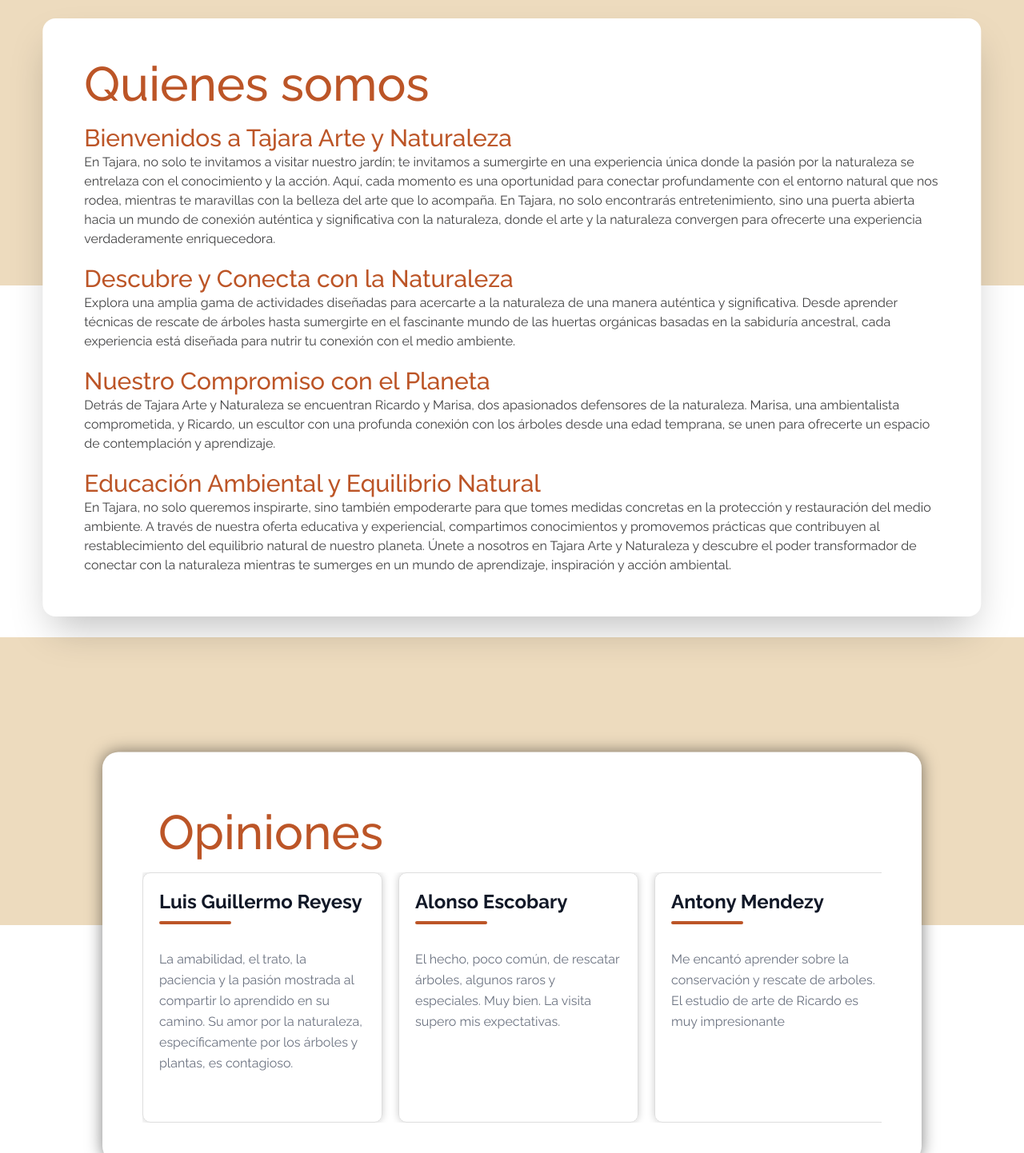
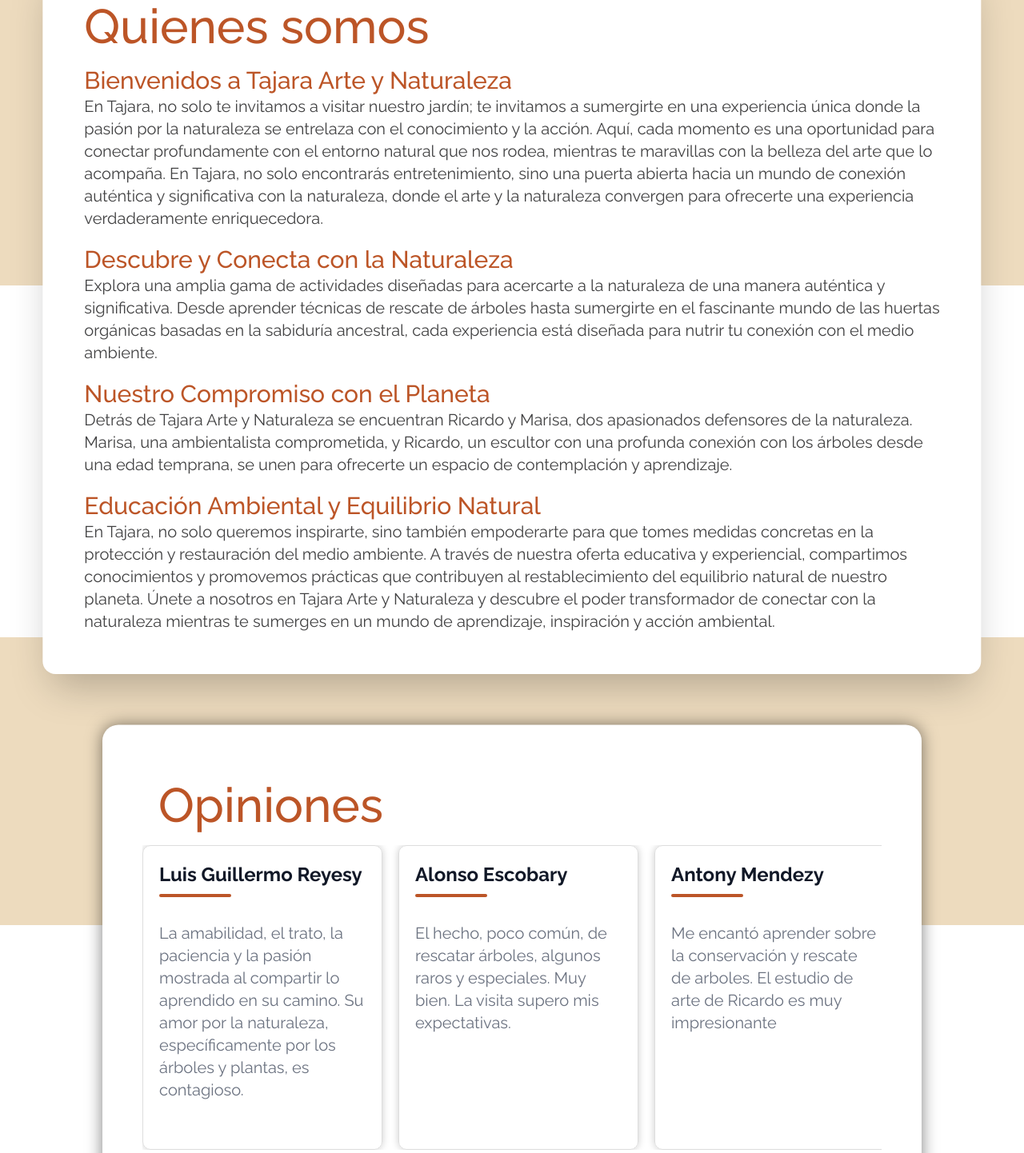
Before and after one commit to valentinavillegasc/Tajara, an Astro site: page / in a window 1280 px wide. Shown: the part 1004-2446 px from the top of the page at 80% size. Built offline with nearby package versions, Linux system fonts and the light colour scheme; Astro itself is replaced by a stand-in of ours.

Commit message:
fix inicio

```diff
--- a/src/components/Memorias.astro
+++ b/src/components/Memorias.astro
@@ -11,7 +11,7 @@ const { name, texto   } = Astro.props
 
     <h3 class="text-gray-900 pb-2 text-xl font-bold sm:text-2xl">{name}y</h3>
     <span class="bg-primaryDark mx-auto mb-6 inline-block h-1 w-[90px] rounded"></span>
-    <p class="text-gray-500 mb-10 text-base leading-relaxed">{texto}</p>
+    <p class="sm:text-xl text-gray-500 mb-10 text-base leading-relaxed">{texto}</p>
   </div>
 
   <style>
--- a/src/components/Portada.astro
+++ b/src/components/Portada.astro
@@ -12,7 +12,7 @@ const { title, texto, imagen } = Astro.props
     <div class="max-w-max p-10 mt-8 rounded-2xl flex flex-row relative justify-center">
         <div class="custom-container flex flex-col justify-center">
             <h1 class="text-6xl text-primaryDark m-5 mb-2">{title}</h1>
-            <h2 class="text-xl text-secondaryDark m-5">{texto}</h2>
+            <h2 class="text-xl lg:text-secondaryDark sm:text-black m-5">{texto}</h2>
         </div>
         <div>
             <img src={imagen} alt="foto bonsai" class="lg:w-[720px] lg:h-[487px] rounded-xl sm:w-[550px] sm:h-[550px]">
--- a/src/components/Presentación.astro
+++ b/src/components/Presentación.astro
@@ -42,19 +42,19 @@
         <h1 class="text-6xl text-primaryDark font-medium m-5">Quienes somos</h1>
         <div class="m-5">
             <h2 class="text-3xl text-primaryDark font-medium">Bienvenidos a Tajara Arte y Naturaleza</h2>
-            <p class="text-secondaryDark">En Tajara, no solo te invitamos a visitar nuestro jardín; te invitamos a sumergirte en una experiencia única donde la pasión por la naturaleza se entrelaza con el conocimiento y la acción. Aquí, cada momento es una oportunidad para conectar profundamente con el entorno natural que nos rodea, mientras te maravillas con la belleza del arte que lo acompaña. En Tajara, no solo encontrarás entretenimiento, sino una puerta abierta hacia un mundo de conexión auténtica y significativa con la naturaleza, donde el arte y la naturaleza convergen para ofrecerte una experiencia verdaderamente enriquecedora.</p>
+            <p class="sm:text-xl text-secondaryDark">En Tajara, no solo te invitamos a visitar nuestro jardín; te invitamos a sumergirte en una experiencia única donde la pasión por la naturaleza se entrelaza con el conocimiento y la acción. Aquí, cada momento es una oportunidad para conectar profundamente con el entorno natural que nos rodea, mientras te maravillas con la belleza del arte que lo acompaña. En Tajara, no solo encontrarás entretenimiento, sino una puerta abierta hacia un mundo de conexión auténtica y significativa con la naturaleza, donde el arte y la naturaleza convergen para ofrecerte una experiencia verdaderamente enriquecedora.</p>
         </div>
         <div class="m-5">
             <h2 class="text-3xl text-primaryDark font-medium">Descubre y Conecta con la Naturaleza</h2>
-            <p class="text-secondaryDark">Explora una amplia gama de actividades diseñadas para acercarte a la naturaleza de una manera auténtica y significativa. Desde aprender técnicas de rescate de árboles hasta sumergirte en el fascinante mundo de las huertas orgánicas basadas en la sabiduría ancestral, cada experiencia está diseñada para nutrir tu conexión con el medio ambiente.</p>
+            <p class="sm:text-xl text-secondaryDark">Explora una amplia gama de actividades diseñadas para acercarte a la naturaleza de una manera auténtica y significativa. Desde aprender técnicas de rescate de árboles hasta sumergirte en el fascinante mundo de las huertas orgánicas basadas en la sabiduría ancestral, cada experiencia está diseñada para nutrir tu conexión con el medio ambiente.</p>
         </div>
         <div class="m-5">
             <h2 class="text-3xl text-primaryDark font-medium">Nuestro Compromiso con el Planeta</h2>
-            <p class="text-secondaryDark">Detrás de Tajara Arte y Naturaleza se encuentran Ricardo y Marisa, dos apasionados defensores de la naturaleza. Marisa, una ambientalista comprometida, y Ricardo, un escultor con una profunda conexión con los árboles desde una edad temprana, se unen para ofrecerte un espacio de contemplación y aprendizaje.</p>
+            <p class="sm:text-xl text-secondaryDark">Detrás de Tajara Arte y Naturaleza se encuentran Ricardo y Marisa, dos apasionados defensores de la naturaleza. Marisa, una ambientalista comprometida, y Ricardo, un escultor con una profunda conexión con los árboles desde una edad temprana, se unen para ofrecerte un espacio de contemplación y aprendizaje.</p>
         </div>
         <div class="m-5">
             <h2 class="text-3xl text-primaryDark font-medium">Educación Ambiental y Equilibrio Natural</h2>
-            <p class="text-secondaryDark">En Tajara, no solo queremos inspirarte, sino también empoderarte para que tomes medidas concretas en la protección y restauración del medio ambiente. A través de nuestra oferta educativa y experiencial, compartimos conocimientos y promovemos prácticas que contribuyen al restablecimiento del equilibrio natural de nuestro planeta. Únete a nosotros en Tajara Arte y Naturaleza y descubre el poder transformador de conectar con la naturaleza mientras te sumerges en un mundo de aprendizaje, inspiración y acción ambiental.</p>
+            <p class="sm:text-xl text-secondaryDark">En Tajara, no solo queremos inspirarte, sino también empoderarte para que tomes medidas concretas en la protección y restauración del medio ambiente. A través de nuestra oferta educativa y experiencial, compartimos conocimientos y promovemos prácticas que contribuyen al restablecimiento del equilibrio natural de nuestro planeta. Únete a nosotros en Tajara Arte y Naturaleza y descubre el poder transformador de conectar con la naturaleza mientras te sumerges en un mundo de aprendizaje, inspiración y acción ambiental.</p>
         </div>
     </div>
 </div>
--- a/src/pages/index.astro
+++ b/src/pages/index.astro
@@ -20,7 +20,7 @@ import Opiniones from '../components/Opiniones.astro'
 
 
 
-	<div class="lg:h-screen flex flex-col relative sm:h-[1000px]">
+	<div class="lg:h-screen flex flex-col relative sm:h-[1200px]">
 			<div class="flex-1 bg-secondaryLight h-90vh relative z-10  sm:flex- sm:z-0"></div>
 			<Presentacion/>
 			<div class="flex-1 p-10 m-auto relative z-0"></div>
```
